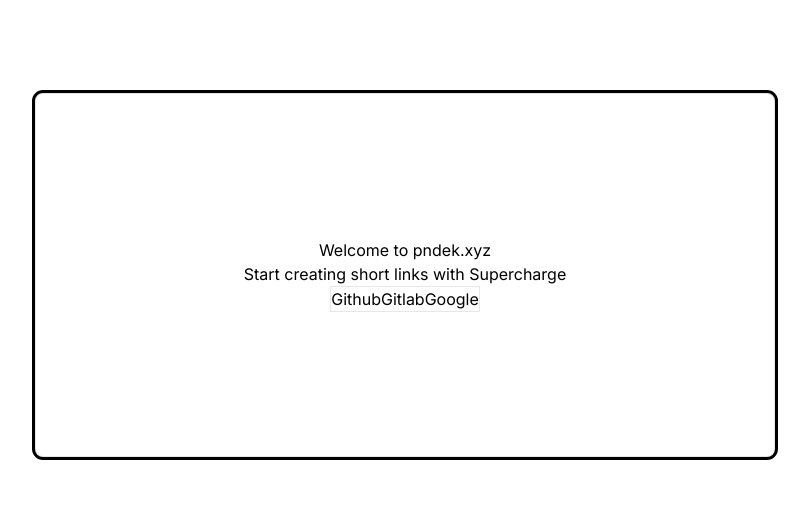
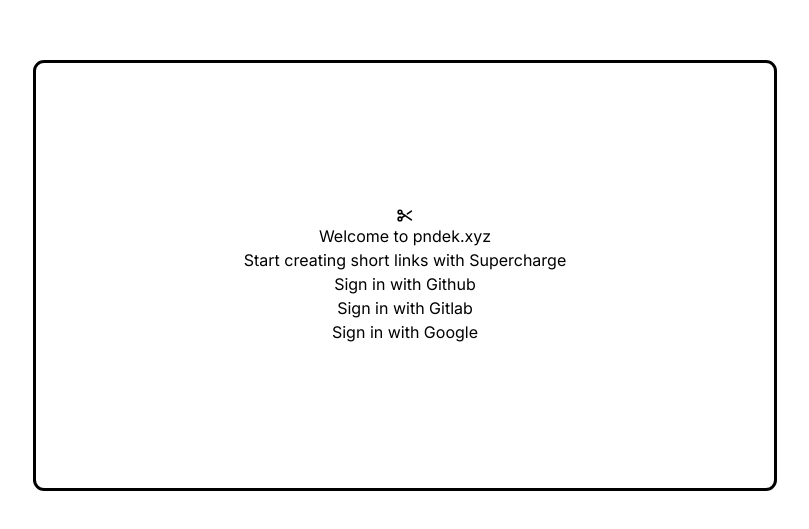
Before and after one commit to MohamedABBJ/url-shortener, a Next.js app: page /signin in a window 1280 px wide. Shown: the part 125-654 px from the top of the page, without its empty margins (235-1044 px from the left). Built offline with nearby package versions, Linux system fonts and the light colour scheme.

Commit message:
adding icon and fixing layout

```diff
--- a/src/app/signin/page.tsx
+++ b/src/app/signin/page.tsx
@@ -1,4 +1,7 @@
 "use client";
+
+import Image from "next/image";
+import ScissorsIcon from "../../../public/logoScissors.svg";
 
 export default function SignIn() {
   const signInOptions = [
@@ -17,13 +20,16 @@
   ];
 
   return (
-    <div className="flex items-center justify-center w-full h-lvh outline [&_div]:border border-black">
+    <div className="flex items-center justify-center w-full h-lvh outline [&_div]:flex [&_div]:flex-col">
       <div className="outline flex-col flex items-center py-36 px-52 rounded-lg">
+        <Image width={17} src={ScissorsIcon} alt="scissorsIcon" />
         <p>Welcome to pndek.xyz</p>
         <p>Start creating short links with Supercharge</p>
         <div>
           {signInOptions.map((element) => (
-            <button key={element.id}>{element.optionName}</button>
+            <button
+              key={element.id}
+            >{`Sign in with ${element.optionName}`}</button>
           ))}
         </div>
       </div>
```
